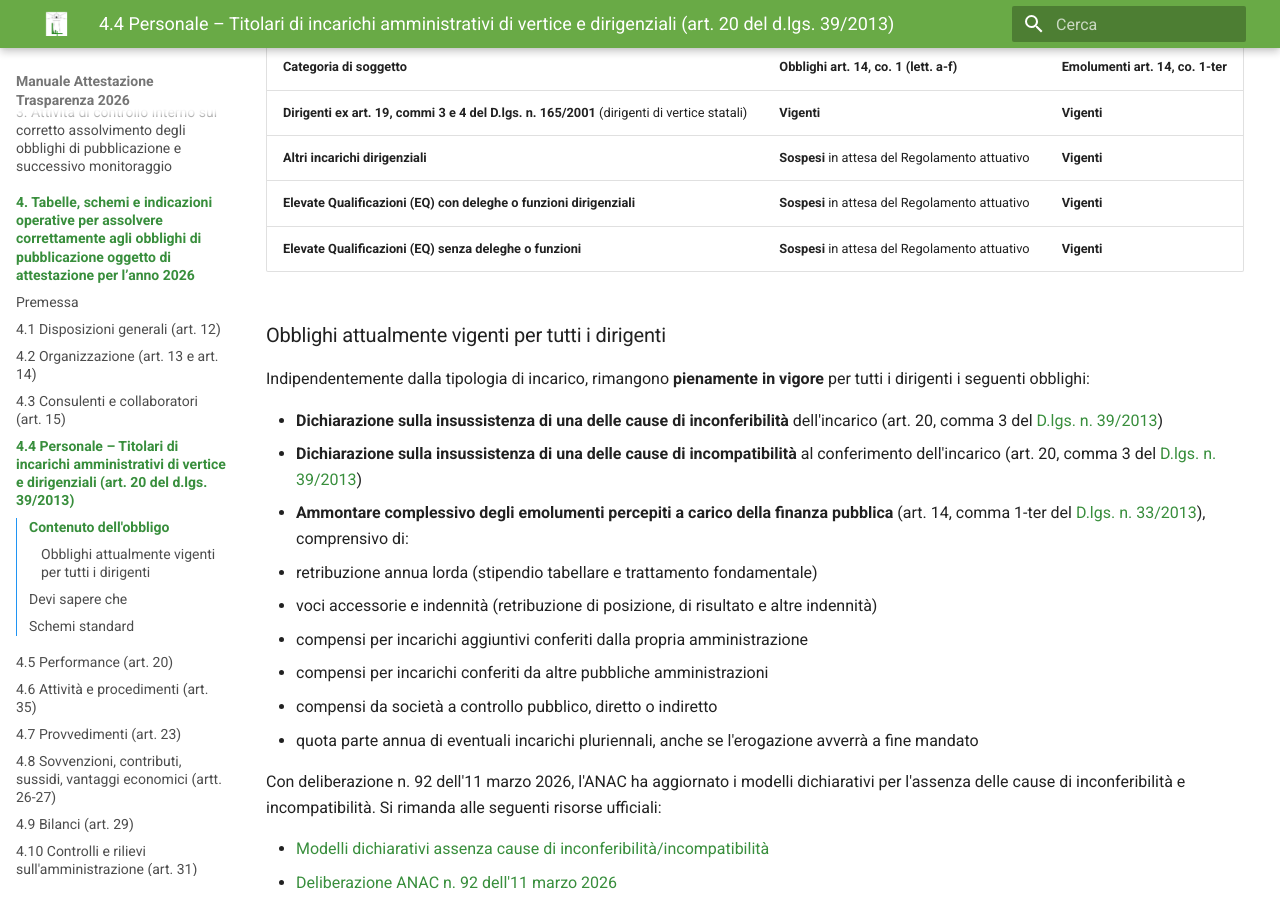
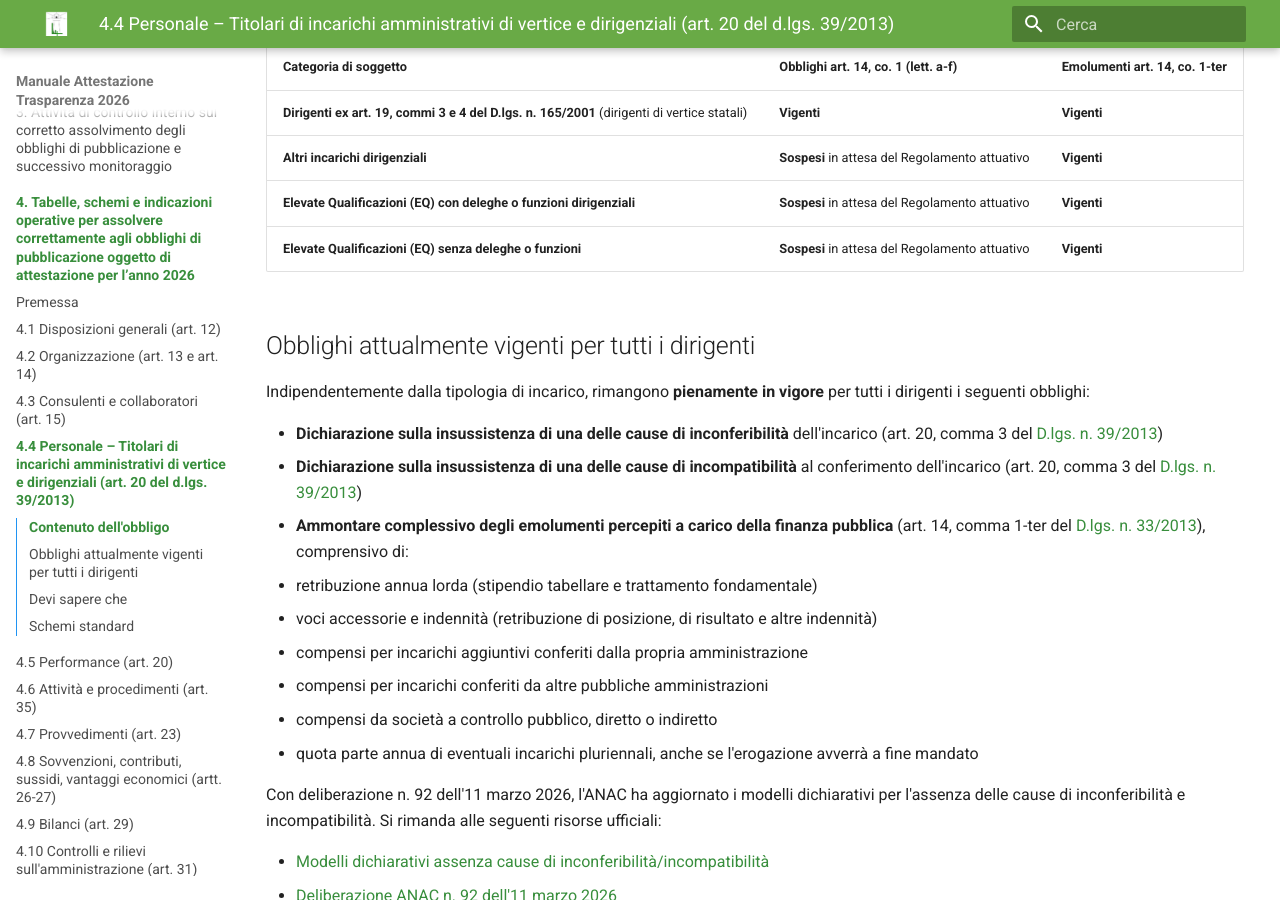
Before and after one commit to Lab4srl/manuale-trasparenza-2026, an MkDocs documentation site: the page built from docs/capitolo-4/4-4-personale-vertice-dirigenziali.md, in a window 1280 px wide and 900 px high, scrolled down 964 px. Built offline with MkDocs 1.6.1 and Material for MkDocs 9.7.7, drawn with Linux system fonts in a browser that asks for light colours.

Commit message:
Aggiornamento manuale

```diff
--- a/docs/capitolo-4/4-4-personale-vertice-dirigenziali.md
+++ b/docs/capitolo-4/4-4-personale-vertice-dirigenziali.md
@@ -26,7 +26,7 @@ Ai sensi dell'art. 14, comma 1 del [D.lgs. n. 33/2013](https://www.normattiva.it
 | **Elevate Qualificazioni (EQ) con deleghe o funzioni dirigenziali** | **Sospesi** in attesa del Regolamento attuativo | **Vigenti** |
 | **Elevate Qualificazioni (EQ) senza deleghe o funzioni** | **Sospesi** in attesa del Regolamento attuativo | **Vigenti** |
 
-### Obblighi attualmente vigenti per tutti i dirigenti
+## Obblighi attualmente vigenti per tutti i dirigenti
 
 Indipendentemente dalla tipologia di incarico, rimangono **pienamente in vigore** per tutti i dirigenti i seguenti obblighi:
 
```
Also changed, not shown: docs/capitolo-4/4-8-sovvenzioni-contributi.md (+1 -1 lines).
